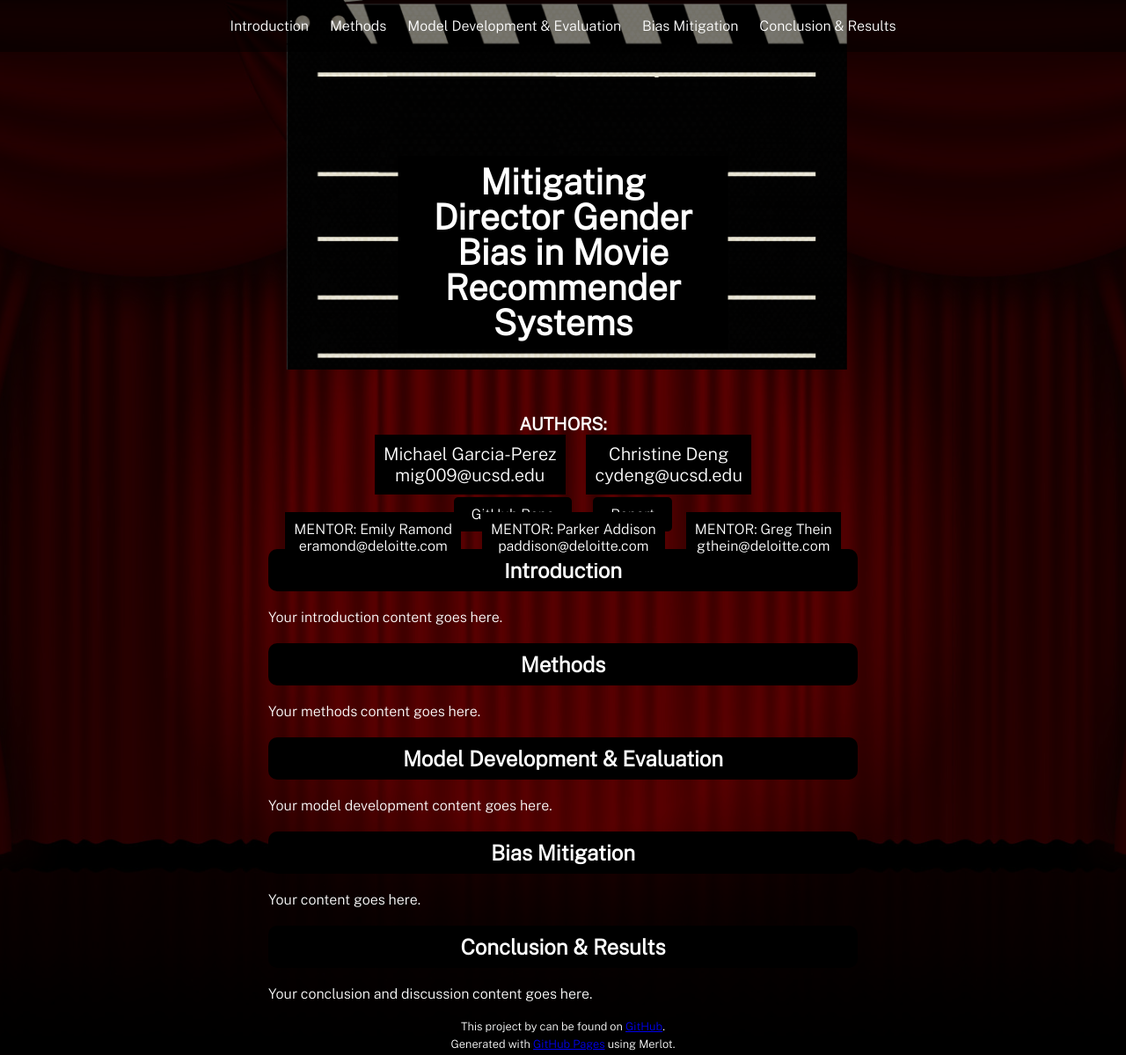
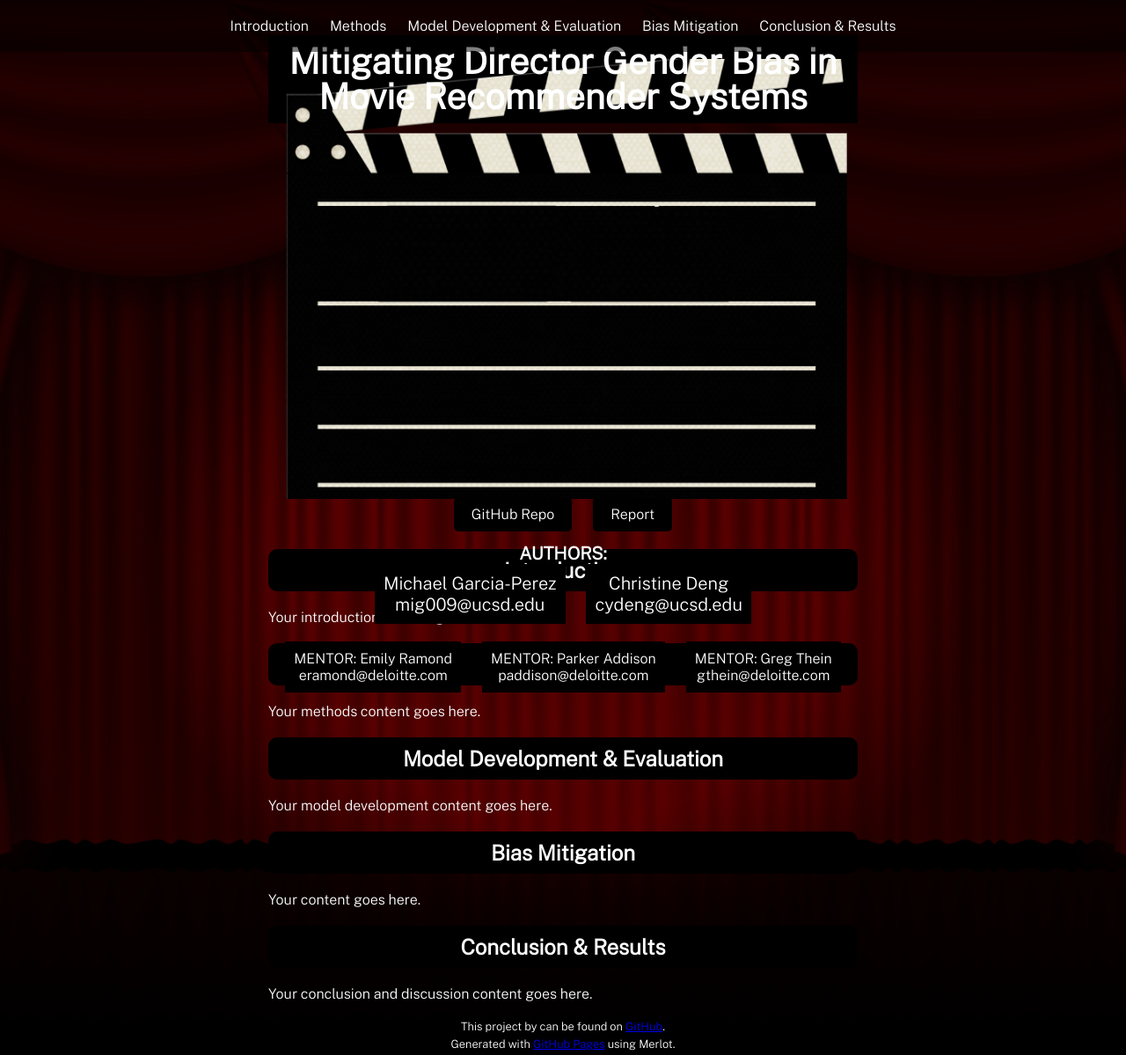
Before and after one commit to michael-garciaperez/DSC180A-Methodology-5, a Jekyll site: the page built from index.md, in a window 1280 px wide and 1199 px high. Shown: the whole window at 88% size. Built offline with Jekyll 4.4.1, drawn with Linux system fonts in a browser that asks for light colours.

Commit message:
Update style.scss

```diff
--- a/assets/css/style.scss
+++ b/assets/css/style.scss
@@ -28,10 +28,6 @@
 }
 
 header h1 {
-  position: absolute;
-  top: 150px; /* Adjusted margin-top for the title */
-  left: 50%;
-  transform: translateX(-50%);
   font-size: 2.5em;
   font-weight: 800;
   font-style: normal;
@@ -40,6 +36,7 @@
   line-height: 1;
   background-color: black;
   padding: 10px 20px;
+  margin-top: 20px; /* Adjusted margin-top */
 }
 
 .clapboard-image {
```
